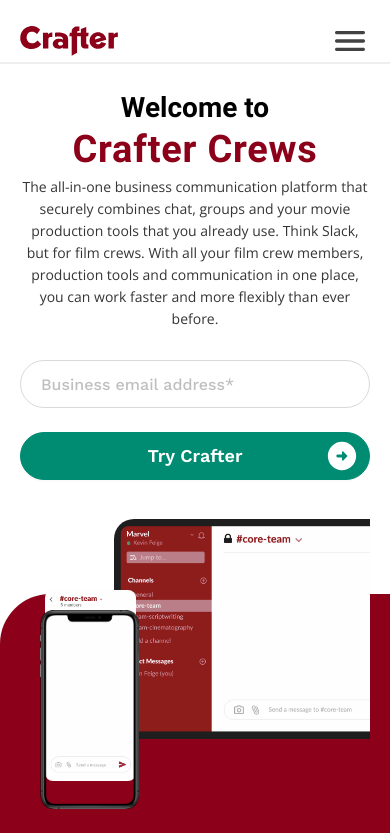
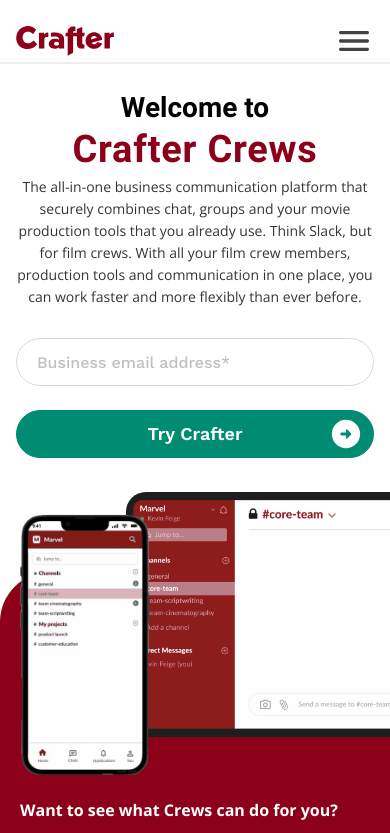
Before and after one commit to jayvaddoriya/crafter, a React (Create React App) app: page / in a window 390 px wide. Shown: the top 833 px of the page. Built offline with nearby package versions, Linux system fonts and the light colour scheme.

Commit message:
mobile gif complated

```diff
--- a/src/App.scss
+++ b/src/App.scss
@@ -134,6 +134,12 @@
     margin-bottom: 6px;
   }
 }
+@media (min-width: 280px) {
+  .container {
+    max-width: 254px;
+    margin: 0 auto;
+  }
+}
 @media (min-width: 320px) {
   .container {
     max-width: 294px;
@@ -149,13 +155,13 @@
 @media (min-width: 390px) {
   .container {
     max-width: 358px;
-    margin: 0 20px;
+    margin: 0 auto;
   }
 }
 @media (min-width: 425px) {
   .container {
     max-width: 390px;
-    margin: 0 30px;
+    margin: 0 auto;
   }
 }
 @media (min-width: 768px) {
--- a/src/component/Home/CoreTeam/CoreTeam.jsx
+++ b/src/component/Home/CoreTeam/CoreTeam.jsx
@@ -1,8 +1,7 @@
 import React from "react";
 import "./coreTeam.scss";
 import coreTeamMobileWeb from "../../../assets/gifs/Web mockup.gif";
-import TeamMobileWeb from "../../../assets/gifs/mobile.gif";
-import gif from "../../../assets/gifs/Mobile RD 2 3.gif";
+import TeamMobileWeb from "../../../assets/gifs/Mobile-Screen-Recording-FINAL-unscreen.gif";
 import Button from "../../Button/Button";
 import { Col, Row } from "antd";
 
@@ -25,8 +24,6 @@
               src={TeamMobileWeb}
               alt="coreTeamMobileImg"
             />
-
-            <img className="imageofimage" src={gif} alt="coreTeamMobileImg" />
           </div>
           <img
             className="coreTeamMobileImg"
--- a/src/component/Home/CoreTeam/coreTeam.scss
+++ b/src/component/Home/CoreTeam/coreTeam.scss
@@ -5,9 +5,13 @@
   background-color: $primaryColor;
   border-radius: 156px 0 156px 0;
   @media (max-width: 1024px) {
-    padding-top: 200px;
+    padding-top: 135px;
+  }
+  @media (max-width: 912px) {
+    padding-top: 112px;
   }
   @media (max-width: 834px) {
+    padding-top: 188px;
     margin-top: 114px;
     margin-bottom: 114px;
     border-radius: 50px 0 50px 0;
@@ -20,6 +24,10 @@
     margin-bottom: 60px;
   }
   @media (max-width: 320px) {
+    margin-bottom: 40px;
+  }
+  @media (max-width: 280px) {
+    padding-top: 200px;
     margin-bottom: 40px;
   }
   .container {
@@ -43,96 +51,58 @@
     }
     .divoo {
       .teamMobileImg {
-        width: 26%;
+        width: 120%;
         position: relative;
-        margin-top: -90px;
-        right: 0;
+        margin-top: -100px;
         z-index: 999;
+        @media (max-width: 1440px) {
+          width: 115%;
+          margin-top: -96px;
+        }
+        @media (max-width: 1280px) {
+          width: 100%;
+          margin-top: -96px;
+        }
         @media (max-width: 1024px) {
-          margin-top: -256px;
+          width: 88%;
+          margin-top: -250px;
+        }
+        @media (max-width: 912px) {
+          width: 72%;
+          margin-top: -258px;
+        }
+        @media (max-width: 834px) {
+          width: 70%;
+          margin-top: -264px;
+        }
+        @media (max-width: 820px) {
+          width: 65%;
+          margin-top: -264px;
+        }
+        @media (max-width: 768px) {
+          width: 65%;
+          margin-top: -264px;
         }
         @media (max-width: 425px) {
-          width: 30%;
+          width: 43%;
+          margin-top: -264px;
         }
+        @media (max-width: 390px) {
+          width: 43%;
+          margin-top: -264px;
+        }
+        @media (max-width: 375px) {
+          width: 39%;
+          margin-top: -264px;
+        }
+
         @media (max-width: 320px) {
+          width: 33%;
           top: -51px;
         }
-      }
-      .imageofimage {
-        position: absolute;
-        z-index: 1;
-        top: -72px;
-        left: 17.5px;
-        width: 24%;
-        border-radius: 34px;
-        @media (max-width: 1440px) {
-          top: -74px;
-        }
-        @media (max-width: 1200px) {
-          top: -76px;
-          left: 10.5px;
-          border-radius: 14px;
-        }
-        @media (max-width: 1024px) {
-          top: -246px;
-          left: 10px;
-        }
-        @media (max-width: 834px) {
-          top: -246px;
-          left: 6px;
-          border-radius: 10px;
-        }
-        @media (max-width: 768px) {
-          top: -246px;
-          left: 6px;
-          border-radius: 18px;
-        }
-        @media (max-width: 540px) {
-          top: -183px;
-          left: 4px;
-          border-radius: 8px;
-        }
-        @media (max-width: 425px) {
-          top: -223px;
-          left: 25px;
-          border-radius: 8px;
-          width: 26%;
-        }
-        @media (max-width: 412px) {
-          top: -214px;
-          left: 25px;
-          border-radius: 8px;
-          width: 26%;
-        }
-        @media (max-width: 393px) {
-          top: -204px;
-          left: 25px;
-          border-radius: 8px;
-          width: 26%;
-        }
-        @media (max-width: 390px) {
-          top: -204px;
-          left: 25px;
-          border-radius: 8px;
-          width: 26%;
-        }
-        @media (max-width: 375px) {
-          top: -194px;
-          left: 25px;
-          border-radius: 8px;
-          width: 26%;
-        }
-        @media (max-width: 360px) {
-          top: -184px;
-          left: 25px;
-          border-radius: 8px;
-          width: 26%;
-        }
-        @media (max-width: 320px) {
-          top: -212px;
-          left: 24px;
-          border-radius: 8px;
-          width: 26%;
+        @media (max-width: 280px) {
+          width: 37%;
+          top: -51px;
         }
       }
     }
@@ -153,19 +123,30 @@
         width: 77%;
       }
       @media (max-width: 425px) {
-        top: -275px;
-        right: -66px;
+        top: -268px;
+        right: -91px;
         width: 92%;
       }
+      @media (max-width: 390px) {
+        top: -268px;
+        right: -95px;
+        width: 92%;
+      }
+
       @media (max-width: 375px) {
         top: -241px;
-        right: -66px;
+        right: -86px;
         width: 92%;
       }
       @media (max-width: 320px) {
         top: -254px;
-        right: -66px;
+        right: -73px;
         width: 92%;
+      }
+      @media (max-width: 280px) {
+        top: -254px;
+        right: -96px;
+        width: 100%;
       }
     }
   }
```
Also changed, not shown: src/assets/gifs/Mobile-Screen-Recording-FINAL-unscreen.gif (added).
